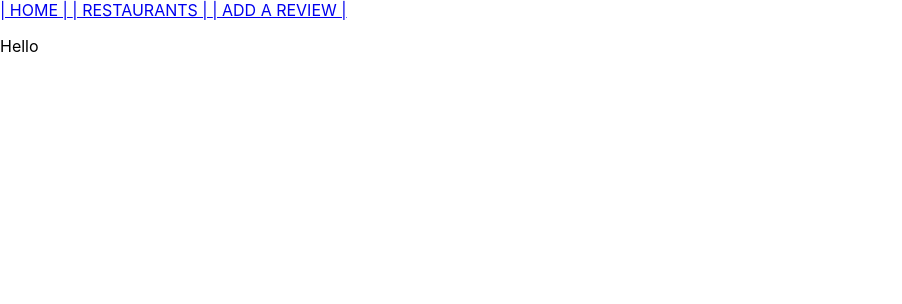
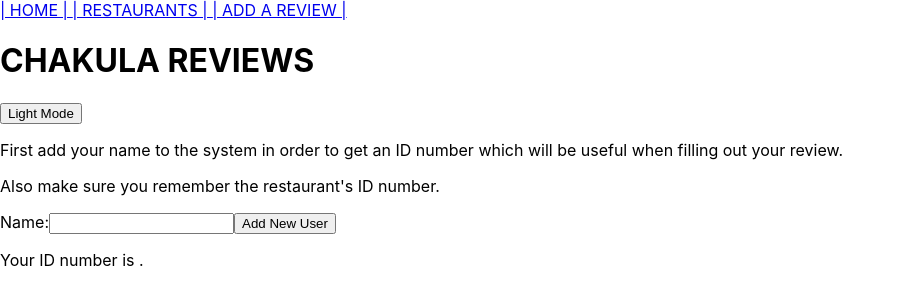
Before and after one commit to brianwangora/Chakula-Reviews, a React (Create React App) app in the folder phase-3-project-react-frontend/: page /reviewform in a window 1280 px wide. Shown: the top 304 px of the page, without its empty margins (0-902 px from the left). Built offline with nearby package versions, Linux system fonts and the light colour scheme; no server answers; the HTML template or start-up script is replaced by a standard one.

Commit message:
User form configured and working

```diff
--- a/phase-3-project-react-frontend/src/components/form/FormsDisplayed.js
+++ b/phase-3-project-react-frontend/src/components/form/FormsDisplayed.js
@@ -1,7 +1,38 @@
-import React from "react";
+import React, { useState, useEffect } from "react";
+import Header from "../header/Header";
+import UserFormDefined from "./UserFormDefined";
+import ReviewFormDefined from "./ReviewFormDefined";
 
 export default function FormsDisplayed() {
+    const [isDarkMode, setIsDarkMode] = useState(false);
+    const [id, setId] = useState("")
+
+    function handleDarkModeClick() {
+        setIsDarkMode((isDarkMode) => !isDarkMode);
+    }
+
+    const userIdFetcher = () => {
+        fetch("http://localhost:9292/users")
+            .then((response) => response.json())
+            .then((user) => {
+                setId(user[user.length - 1].id)
+            })
+    }
+
+    useEffect(
+        userIdFetcher, []
+    )
+
     return(
-        <p>Hello</p>
+        <div className="comtainer">
+            <div className={"App " + (isDarkMode ? "dark" : "light")}>
+                <Header isDarkMode={isDarkMode} onDarkModeClick={handleDarkModeClick}/>
+                <p>First add your name to the system in order to get an ID number which will be useful when filling out your review.</p>
+                <p>Also make sure you remember the restaurant's ID number.</p>
+                <UserFormDefined/>
+                <p>Your ID number is {id}.</p>
+                <ReviewFormDefined/>
+            </div>
+        </div>
     )
 }
--- a/phase-3-project-react-frontend/src/components/form/ReviewFormDefined.js
+++ b/phase-3-project-react-frontend/src/components/form/ReviewFormDefined.js
@@ -0,0 +1,6 @@
+import React, {useState} from "react";
+
+
+export default function ReviewFormDefined(){
+
+}
--- a/phase-3-project-react-frontend/src/components/form/UserFormDefined.js
+++ b/phase-3-project-react-frontend/src/components/form/UserFormDefined.js
@@ -0,0 +1,42 @@
+import React, {useState} from "react";
+
+const USERS = "http://localhost:9292/users"
+
+export default function UserFormDefined(){
+    const [id, setId] = useState("")
+    const [name, setName] = useState("")
+    const [newUser, setNewUser] = useState("")
+
+    function handleSubmit(e) {
+        e.preventDefault();
+        setName("")
+        const userData = {
+            id: id,
+            name: name,
+        };
+        fetch(USERS, {
+            method: "POST",
+            headers: {
+                "Content-type": "application/json",
+            },
+            body: JSON.stringify(userData),
+        })
+            .then((response) => response.json())
+            .then((newUser) => setNewUser(newUser));
+    }
+
+    return(
+        <form className="NewVehicle" onSubmit={handleSubmit}>
+            <label>
+                Name:
+                <input
+                    type="text"
+                    name ="name"
+                    value={name}
+                    onChange={(e) => setName(e.target.value)}
+                />
+            </label>
+            <button className="button" type="submit">Add New User</button>
+        </form>
+    )
+}
```
